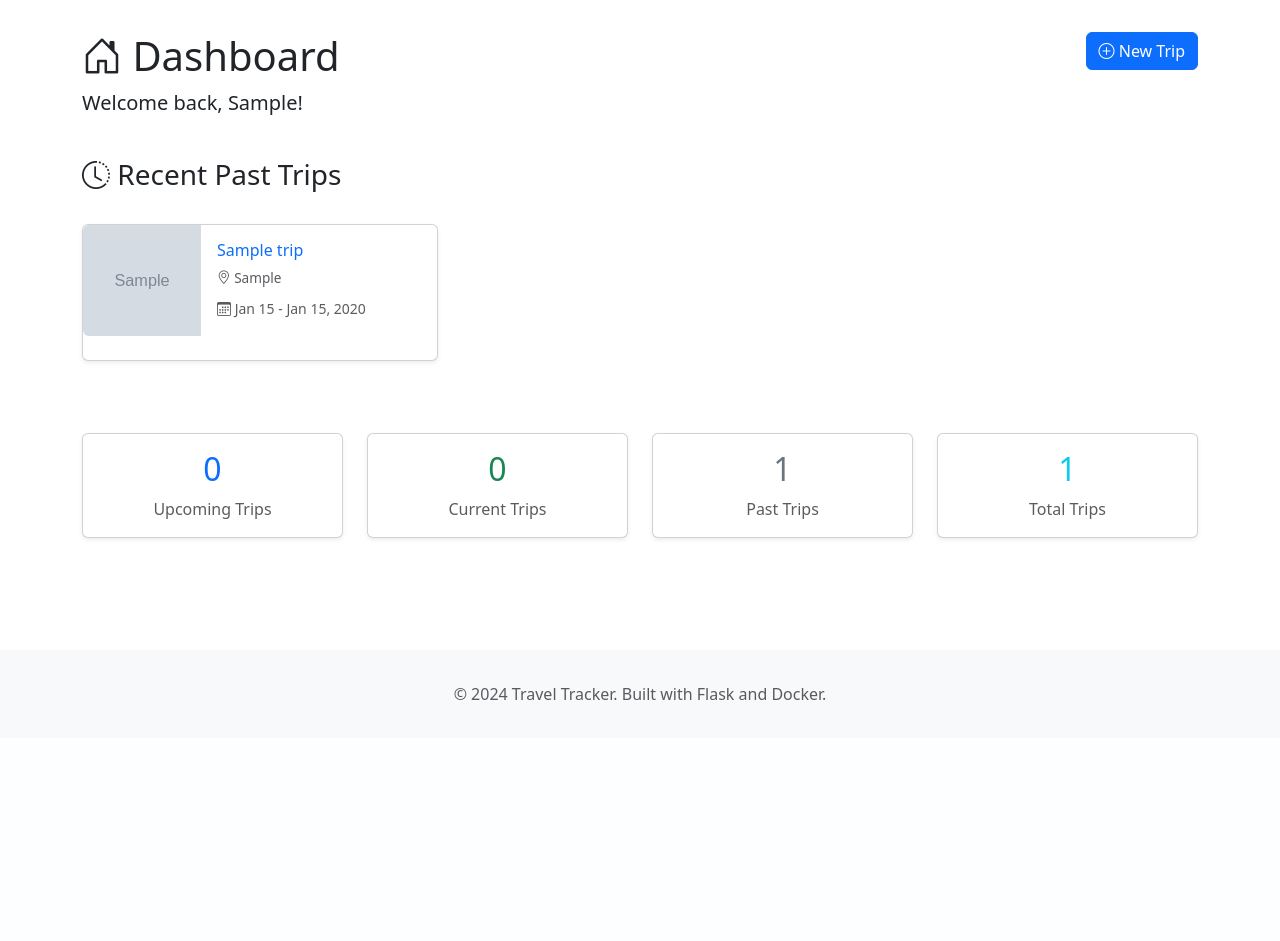
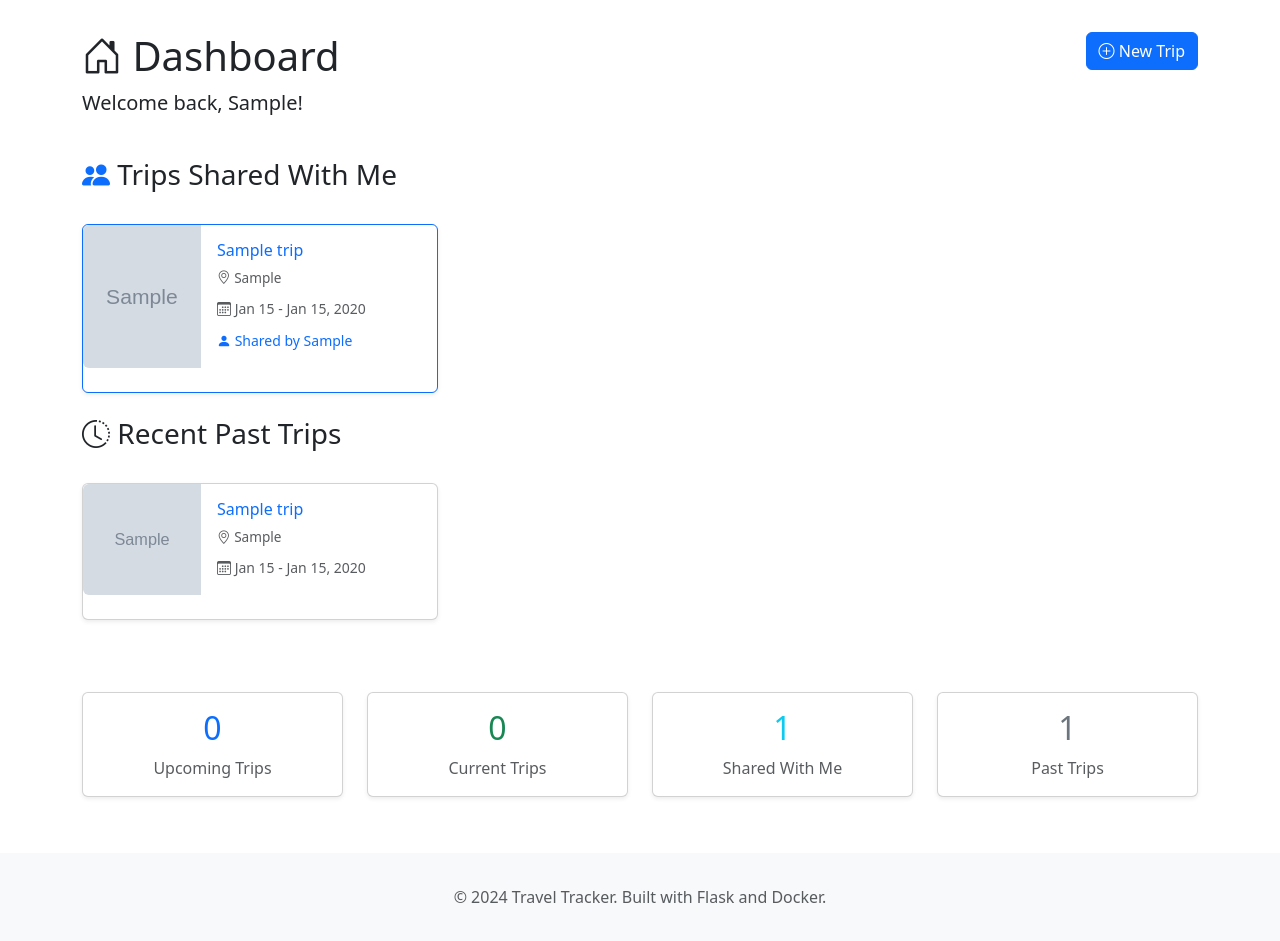
Before and after one commit to wingnut144/TravelTracker, a Flask app: page /dashboard in a window 1280 px wide. Shown: the part 62-1003 px from the top of the page. Before the commit the page ends 762 px from the top, so only its background shows below. Run offline with Flask 3, Linux system fonts and the light colour scheme; a user stored in the database is signed in; tables that the repository leaves empty hold one stand-in row (values such as "Sample post"); grey boxes marked "Sample" are stand-in pictures.

Commit message:
Update dashboard.html

```diff
--- a/templates/dashboard.html
+++ b/templates/dashboard.html
@@ -142,6 +142,67 @@
 </div>
 {% endif %}
 
+<!-- Trips Shared With Me -->
+{% if shared_trips %}
+<div class="row mb-4">
+    <div class="col">
+        <h3><i class="bi bi-people-fill text-primary"></i> Trips Shared With Me</h3>
+    </div>
+</div>
+<div class="row">
+    {% for trip in shared_trips %}
+    <div class="col-md-6 col-lg-4 mb-4">
+        <div class="card trip-card border-primary h-100">
+            <div class="row g-0">
+                <!-- Image Column -->
+                <div class="col-4">
+                    {% if trip.background_image_url %}
+                    <img src="{{ trip.background_image_url }}"
+                         class="img-fluid h-100 w-100"
+                         style="object-fit: cover; border-top-left-radius: 0.375rem; border-bottom-left-radius: 0.375rem;"
+                         alt="{{ trip.destination }}">
+                    {% else %}
+                    <div class="bg-light h-100 d-flex align-items-center justify-content-center"
+                         style="border-top-left-radius: 0.375rem; border-bottom-left-radius: 0.375rem;">
+                        <i class="bi bi-image text-muted" style="font-size: 2rem;"></i>
+                    </div>
+                    {% endif %}
+                </div>
+
+                <!-- Content Column -->
+                <div class="col-8">
+                    <div class="card-body p-3">
+                        <h5 class="card-title mb-2" style="font-size: 1rem;">
+                            <a href="{{ url_for('view_trip', trip_id=trip.id) }}" class="text-decoration-none">
+                                {{ trip.title }}
+                            </a>
+                        </h5>
+
+                        <p class="card-text text-muted mb-2" style="font-size: 0.85rem;">
+                            <i class="bi bi-geo-alt"></i> {{ trip.destination }}
+                        </p>
+
+                        <p class="card-text mb-2">
+                            <small class="text-muted">
+                                <i class="bi bi-calendar3"></i>
+                                {{ trip.start_date.strftime('%b %d') }} - {{ trip.end_date.strftime('%b %d, %Y') }}
+                            </small>
+                        </p>
+
+                        <p class="card-text mb-0">
+                            <small class="text-primary">
+                                <i class="bi bi-person-fill"></i> Shared by {{ trip.user.first_name or trip.user.username }}
+                            </small>
+                        </p>
+                    </div>
+                </div>
+            </div>
+        </div>
+    </div>
+    {% endfor %}
+</div>
+{% endif %}
+
 <!-- Recent Past Trips -->
 {% if past_trips %}
 <div class="row mb-4">
@@ -218,22 +279,22 @@
     <div class="col-md-3">
         <div class="card text-center">
             <div class="card-body">
-                <h2 class="text-secondary">{{ past_trips|length }}</h2>
-                <p class="text-muted mb-0">Past Trips</p>
+                <h2 class="text-info">{{ shared_trips|length }}</h2>
+                <p class="text-muted mb-0">Shared With Me</p>
             </div>
         </div>
     </div>
     <div class="col-md-3">
         <div class="card text-center">
             <div class="card-body">
-                <h2 class="text-info">{{ upcoming_trips|length + current_trips|length + past_trips|length }}</h2>
-                <p class="text-muted mb-0">Total Trips</p>
+                <h2 class="text-secondary">{{ past_trips|length }}</h2>
+                <p class="text-muted mb-0">Past Trips</p>
             </div>
         </div>
     </div>
 </div>
 
-{% if not current_trips and not upcoming_trips and not past_trips %}
+{% if not current_trips and not upcoming_trips and not past_trips and not shared_trips %}
 <div class="row">
     <div class="col text-center py-5">
         <i class="bi bi-suitcase" style="font-size: 4rem; color: #ddd;"></i>
@@ -247,3 +308,4 @@
 {% endif %}
 
 {% endblock %}
+docker-compose restart web
```
